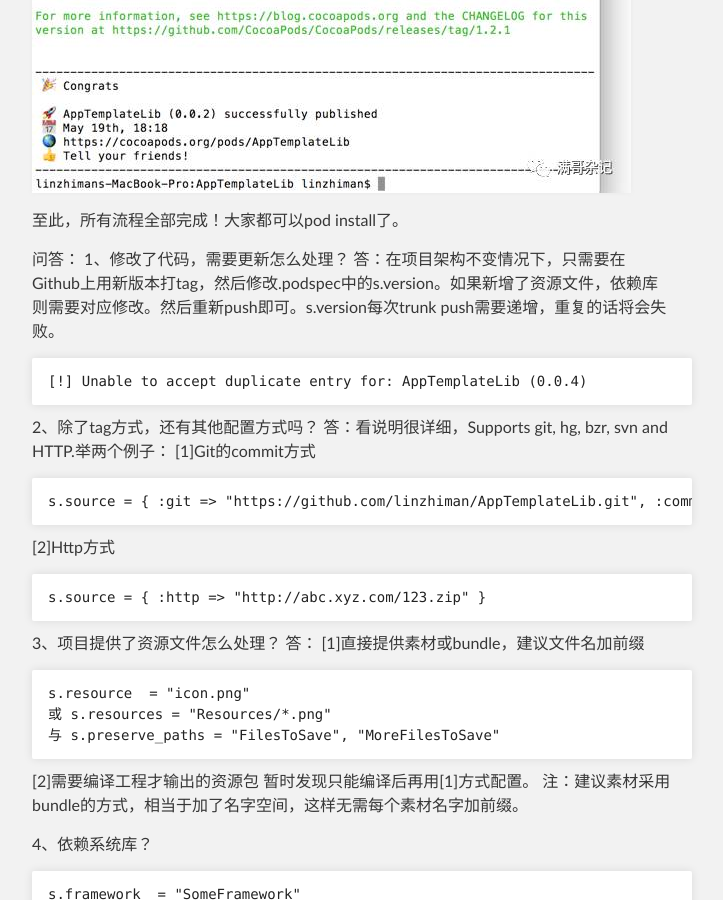
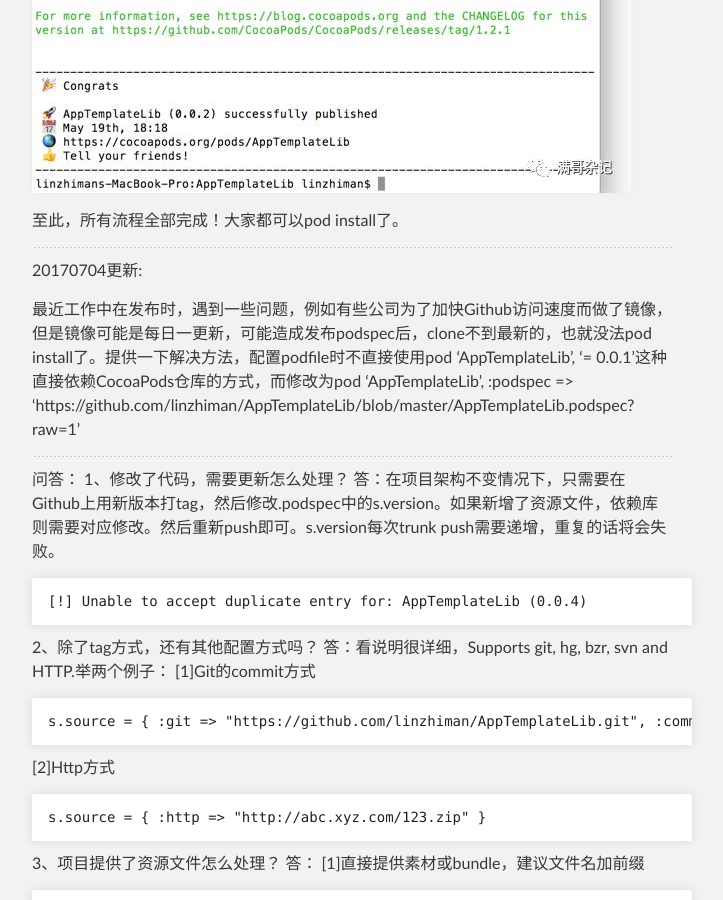
Before and after one commit to linzhiman/linzhiman.github.io, a Jekyll site: the page built from _posts/2017-05-27-CocoaPods发布Github开源项目.md, in a window 1280 px wide and 900 px high, scrolled down 3068 px. Shown: the whole window, without its empty margins (288-1011 px from the left). Built offline with Jekyll 4.4.1, drawn with Linux system fonts in a browser that asks for light colours; our own code applies the rules of GitHub Pages for plain Markdown files.

Commit message:
Update 2017-05-27-CocoaPods发布Github开源项目.md

```diff
--- a/_posts/2017-05-27-CocoaPods发布Github开源项目.md
+++ b/_posts/2017-05-27-CocoaPods发布Github开源项目.md
@@ -83,6 +83,14 @@
 
 至此，所有流程全部完成！大家都可以pod install了。
 
+---
+
+20170704更新:
+
+最近工作中在发布时，遇到一些问题，例如有些公司为了加快Github访问速度而做了镜像，但是镜像可能是每日一更新，可能造成发布podspec后，clone不到最新的，也就没法pod install了。提供一下解决方法，配置podfile时不直接使用pod 'AppTemplateLib', '= 0.0.1'这种直接依赖CocoaPods仓库的方式，而修改为pod 'AppTemplateLib', :podspec => 'https://github.com/linzhiman/AppTemplateLib/blob/master/AppTemplateLib.podspec?raw=1'
+
+---
+
 问答：
 1、修改了代码，需要更新怎么处理？
 答：在项目架构不变情况下，只需要在Github上用新版本打tag，然后修改.podspec中的s.version。如果新增了资源文件，依赖库则需要对应修改。然后重新push即可。s.version每次trunk push需要递增，重复的话将会失败。
```
